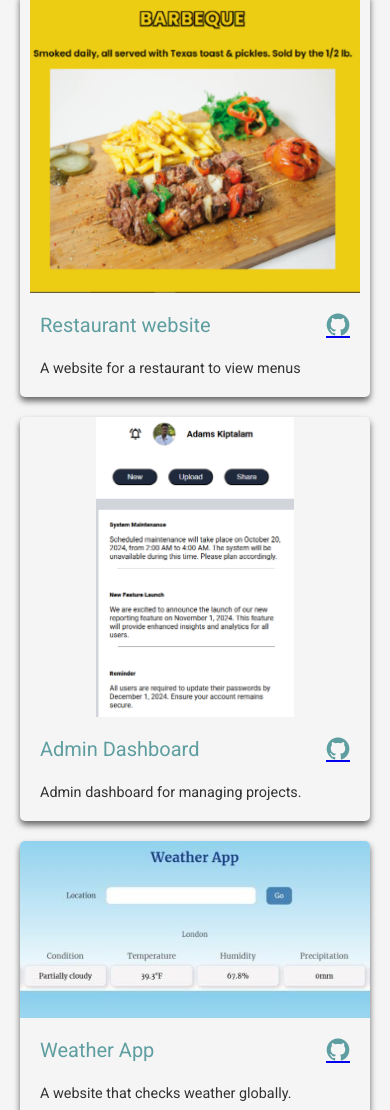
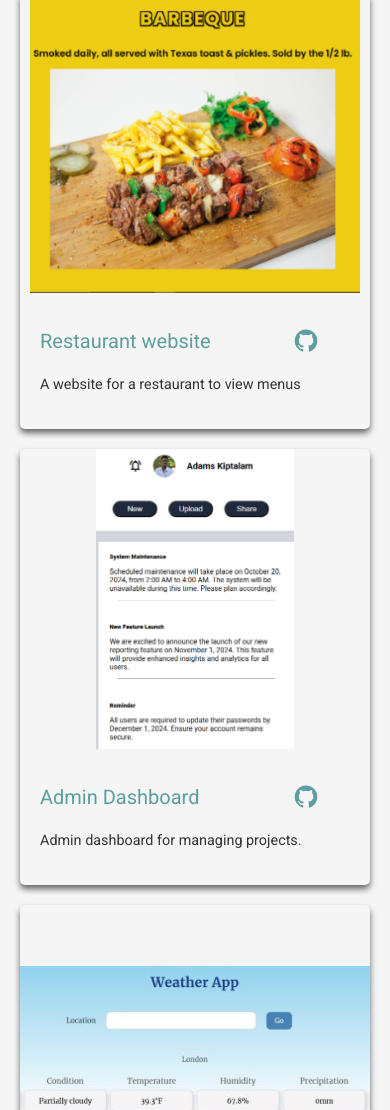
Before and after one commit to kiptalam1/Homepage, a plain HTML site: page index.html in a window 390 px wide. Shown: the part 890-2000 px from the top of the page. Drawn offline with nearby package versions, Linux system fonts and the light colour scheme.

Commit message:
more responsive corrections

```diff
--- a/styles.css
+++ b/styles.css
@@ -2,7 +2,6 @@
     margin: 0;
     padding: 0;
     box-sizing: border-box;
-    /* outline: 1px solid green; */
 }
 :root {
     --white-color: whitesmoke;
@@ -23,6 +22,7 @@ header {
     background-color: var(--cadet-blue);
     padding: 2.5rem 0;
     position:relative;
+
 }
 .curve {
     position: absolute;
@@ -120,14 +120,22 @@ header {
     box-shadow: 0 4px 6px rgba(0, 0, 0, 0.1);
     overflow: hidden;
     border-radius: 5px;
+    display: flex;
+    flex-direction: column;
+    max-height: 600px;
+    gap: 1rem;
+}
+.project-image {
+    flex: 1;
+    max-height: 400px;
 }
 .project-image img {
     width: 100%;
-    height: auto;
+    height: 400px;
     display: block;
 }
 .project-description {
-
+    margin-bottom: 1rem;
     padding: 1.25rem;
 }
 .project-header {
@@ -141,7 +149,7 @@ header {
     color: var(--cadet-blue);
 }
 .project-header .devicon-github-original {
-    /* align-self: flex-end; */
+    margin-right: 2rem;
     font-size: 1.5rem;
     color: var(--cadet-blue);
     transition: color 0.2s ease;
@@ -209,6 +217,9 @@ header {
     max-height: 350px;
     object-fit: contain;
     display: block;
+}
+a {
+    text-decoration: none;
 }
 
 /* Responsive design*/
```
